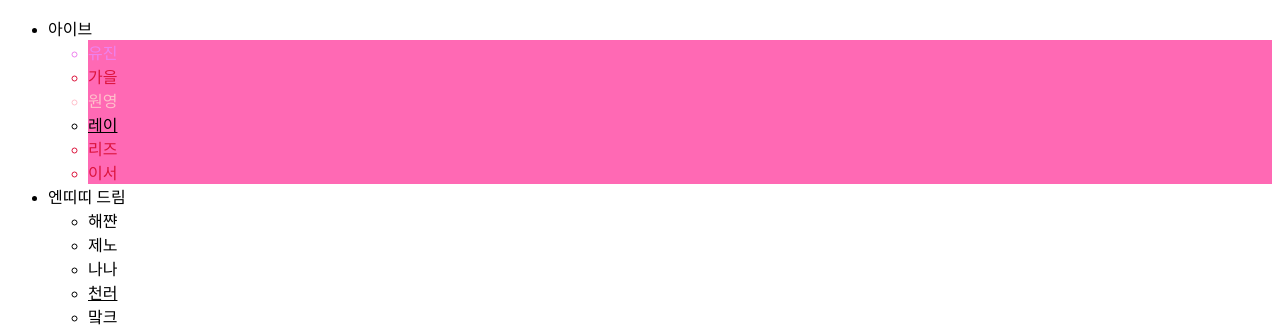
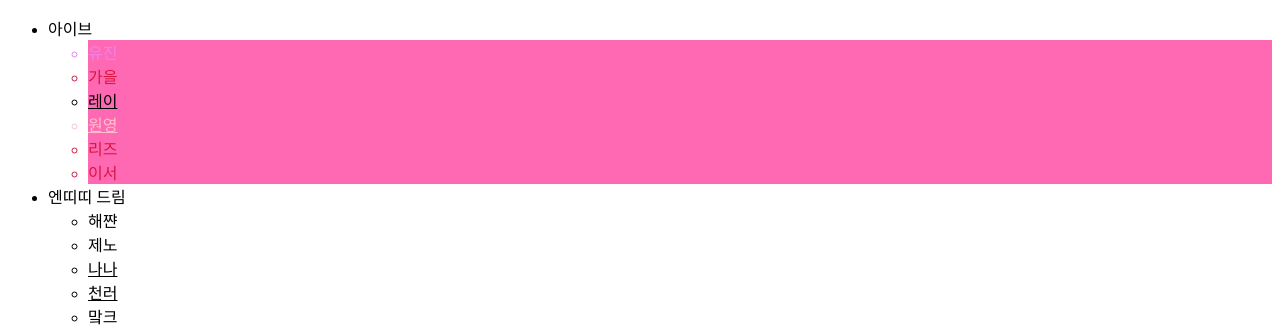
Before and after one commit to alszero/WSM, a plain HTML site: page 20220310_helloworld/helloworld.html in a window 1280 px wide. Shown: the top 330 px of the page. Drawn offline with Linux system fonts and the light colour scheme.

Commit message:
CSS 셋째자식이면서 li. li:nth-child(3)

```diff
--- a/20220310_helloworld/css/style.css
+++ b/20220310_helloworld/css/style.css
@@ -1,8 +1,8 @@
 /* 우선순위: 포괄 < 구체 */
-/*우선순위: TAG < class < id
+/*우선순위: TAG < class < id < !important
 우선순위: 같은 급일 때는 위 < 아래 쓴 코드*/
 body > li {
-  /* >: 자식, 띄어쓰기: 자손 */
+  /* >: 자식, 띄어쓰기: 자손, +: 첫째자손, ~: 모든자손 */
   color: teal;
 }
 ul > ul:nth-child(2) > li {
@@ -22,6 +22,9 @@ h6 {
 }
 li:nth-child(4) {
   /* 1부터 시작 */
+  /* nth-child(n): n번째 자식 */
+  /* first-child: 첫째 자식 */
+  /* last-child: 막내 자식 */
   text-decoration: underline;
 }
 h2 + h3 {
@@ -32,3 +35,6 @@ h2 ~ h3 {
   /* h2 형제 중 여러 h3 */
   font-size: 40px;
 }
+body > ul > ul > li:nth-child(3) {
+  text-decoration: underline;
+}
--- a/20220310_helloworld/helloworld.html
+++ b/20220310_helloworld/helloworld.html
@@ -14,8 +14,8 @@
         <ul>
         <li class="korea" id="leader">유진</li>
         <li class="korea incheon">가을</li>
+        <li class="japan">레이</li>
         <li class="korea" style="color: pink;">원영</li>
-        <li class="japan">레이</li>
         <li class="korea">리즈</li>
         <li class="korea">이서</li>
         </ul>
```
